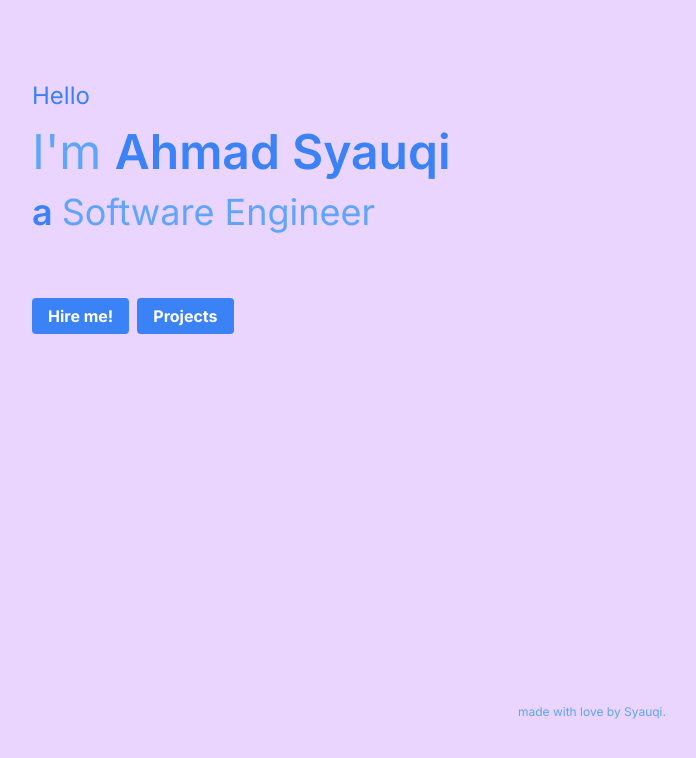
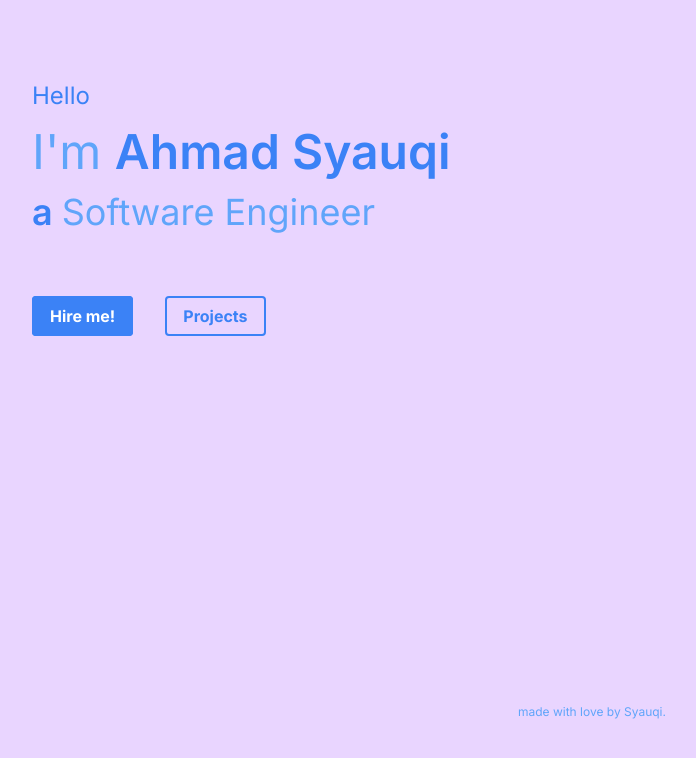
Before and after one commit to bee-hoon/landing-page, a Next.js app: page / in a window 1280 px wide. Shown: the top 758 px of the page, without its empty margins (48-744 px from the left). Built offline with nearby package versions, Linux system fonts and the light colour scheme.

Commit message:
style button

```diff
--- a/src/pages/index.tsx
+++ b/src/pages/index.tsx
@@ -12,8 +12,8 @@ export default function Home() {
       <h2 className='text-blue-400 text-3xl md:text-4xl mb-8'><span className='text-blue-500 font-semibold'>a </span>Software Engineer</h2>
 
       <section className='call-to-action mt-10'>
-        <a href="mailto:syauqeesy@gmail.com" className='bg-blue-500 hover:bg-blue-700 text-white font-bold py-2 px-4 mr-2 rounded'>Hire me!</a>
-        <a href="https://github.com/bee-hoon" className='bg-blue-500 hover:bg-blue-700 text-white font-bold py-2 px-4 rounded'>Projects</a>
+        <a href="mailto:syauqeesy@gmail.com" className='border-2 border-blue-500 hover:border-blue-700 bg-blue-500 hover:bg-blue-700 text-white font-bold py-2 px-4 mr-8 rounded'>Hire me!</a>
+        <a href="https://github.com/bee-hoon" className='border-2 border-blue-500 hover:border-blue-700 hover:bg-blue-700 text-blue-500 hover:text-white font-bold py-2 px-4 rounded'>Projects</a>
       </section>
 
       <footer className='mt-auto'>
```
